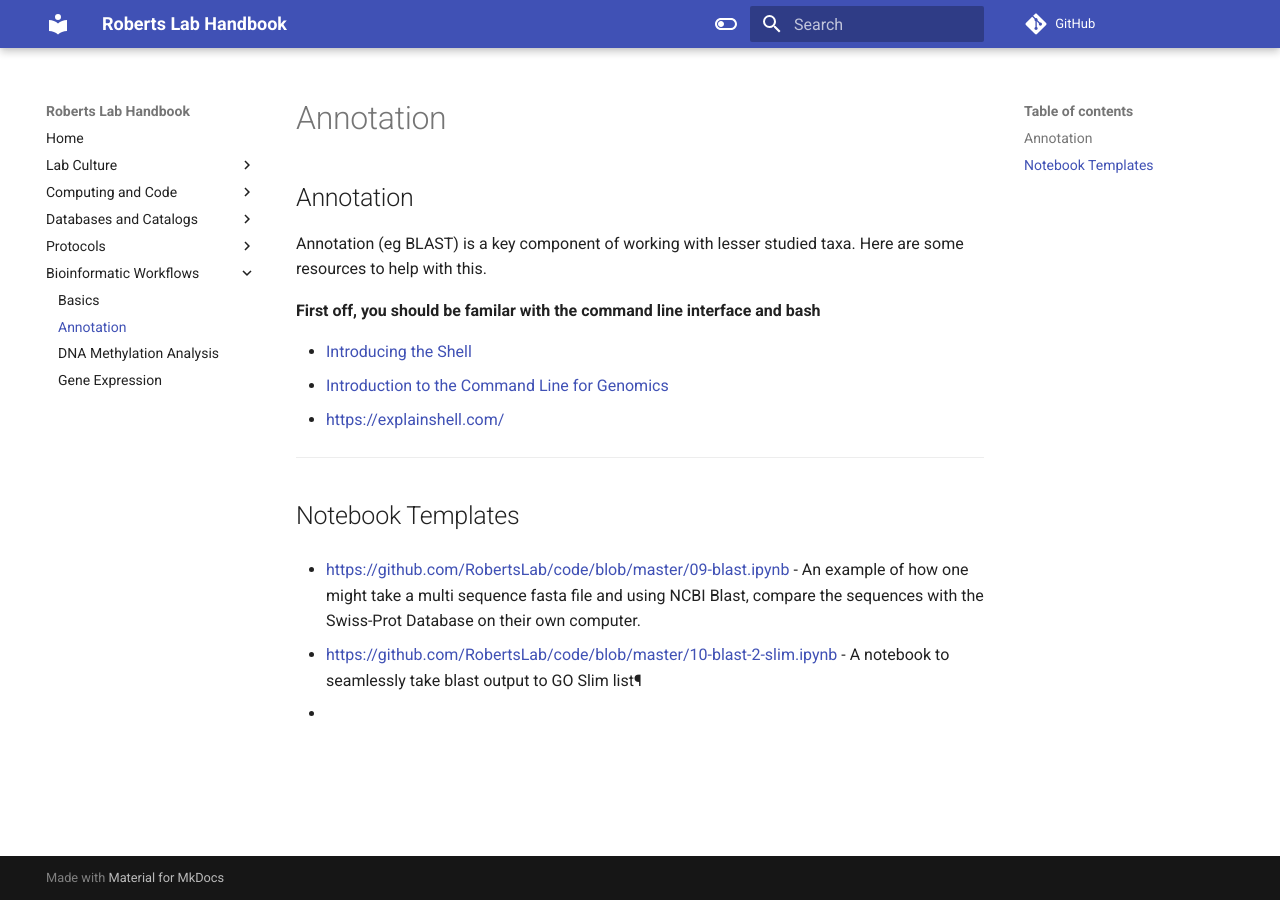
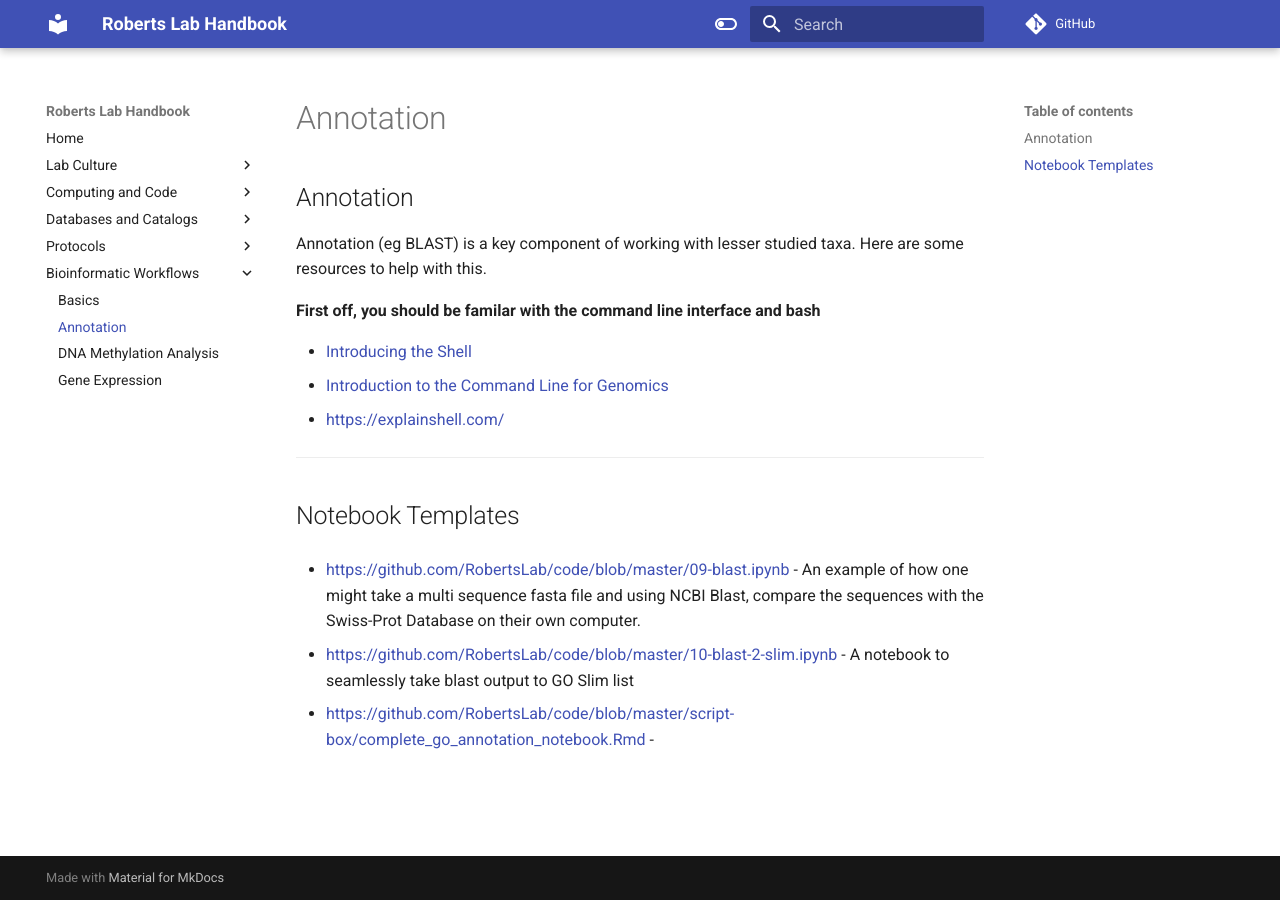
Before and after one commit to RobertsLab/resources, an MkDocs documentation site: the page built from docs/bio-Annotation.md, in a window 1280 px wide. Built offline with MkDocs 1.6.1 and Material for MkDocs 9.7.7, drawn with Linux system fonts in a browser that asks for light colours; comment, search, counter and statistics services are not loaded.

Commit message:
Update bio-Annotation.md

```diff
--- a/docs/bio-Annotation.md
+++ b/docs/bio-Annotation.md
@@ -16,6 +16,6 @@ Annotation (eg BLAST) is a key component of working with lesser studied taxa. He
 
 - <https://github.com/RobertsLab/code/blob/master/09-blast.ipynb> - An example of how one might take a multi sequence fasta file and using NCBI Blast, compare the sequences with the Swiss-Prot Database on their own computer.
 
-- <https://github.com/RobertsLab/code/blob/master/10-blast-2-slim.ipynb> - A notebook to seamlessly take blast output to GO Slim list¶
+- <https://github.com/RobertsLab/code/blob/master/10-blast-2-slim.ipynb> - A notebook to seamlessly take blast output to GO Slim list
 
--
+- <https://github.com/RobertsLab/code/blob/master/script-box/complete_go_annotation_notebook.Rmd> -
```
